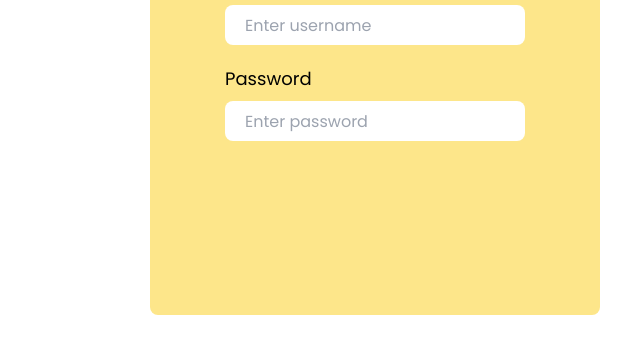
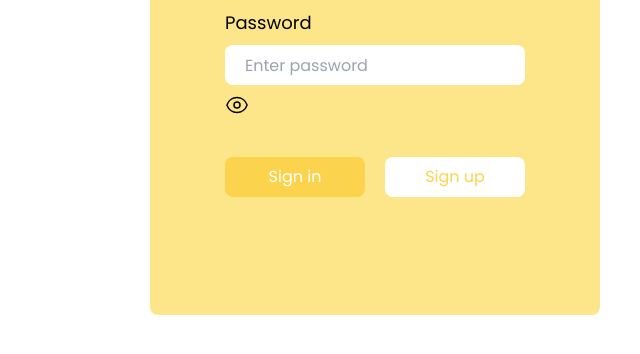
Before and after one commit to yyacyn/project_rkpl, a plain HTML site: page login.html in a window 1280 px wide. Shown: the part 360-714 px from the top of the page, without its empty margins (640-1280 px from the left). Drawn offline with nearby package versions, Linux system fonts and the light colour scheme.

Commit message:
create login

```diff
--- a/login.html
+++ b/login.html
@@ -29,6 +29,22 @@
                     <input name="username" placeholder="Enter password" type="password" required
                         class="w-[300px] h-[40px] p-5 rounded-lg mt-2">
                 </div>
+                <div class="eye mt-2">
+                    <svg xmlns="http://www.w3.org/2000/svg" fill="none" viewBox="0 0 24 24" stroke-width="1.5"
+                    stroke="currentColor" class="w-6 h-6">
+                    <path stroke-linecap="round" stroke-linejoin="round"
+                        d="M2.036 12.322a1.012 1.012 0 0 1 0-.639C3.423 7.51 7.36 4.5 12 4.5c4.638 0 8.573 3.007 9.963 7.178.07.207.07.431 0 .639C20.577 16.49 16.64 19.5 12 19.5c-4.638 0-8.573-3.007-9.963-7.178Z" />
+                    <path stroke-linecap="round" stroke-linejoin="round" d="M15 12a3 3 0 1 1-6 0 3 3 0 0 1 6 0Z" />
+                </svg>
+                </div>
+                <div class="buttons mt-10 flex mx-auto gap-5">
+                    <div class="login bg-amber-300 w-[140px] h-10 flex justify-center items-center rounded-lg text-white">
+                        <span>Sign in</span>
+                    </div>
+                    <div class="regis bg-white w-[140px] h-10 flex justify-center items-center rounded-lg text-amber-300">
+                        <span>Sign up</span>
+                    </div>
+                </div>
             </form>
         </div>
     </div>
```
